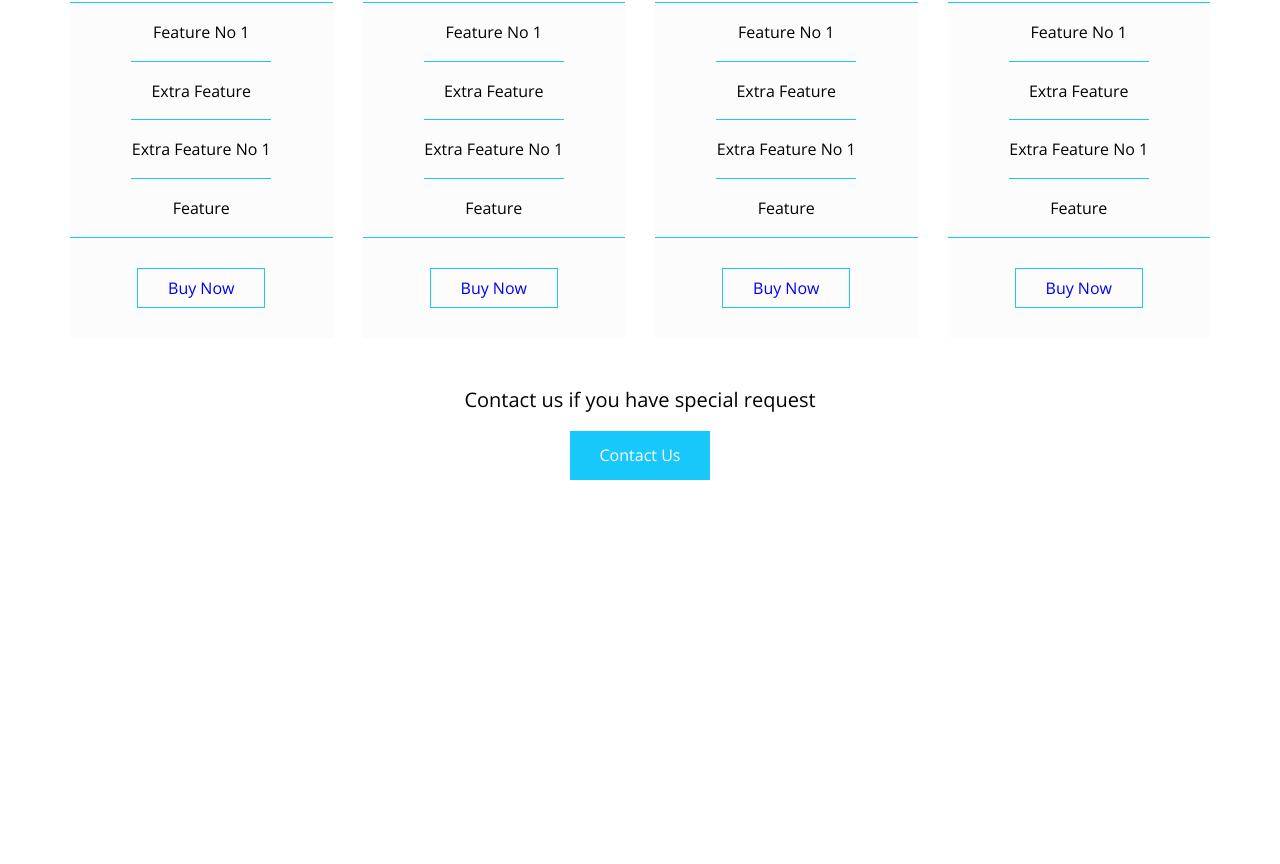
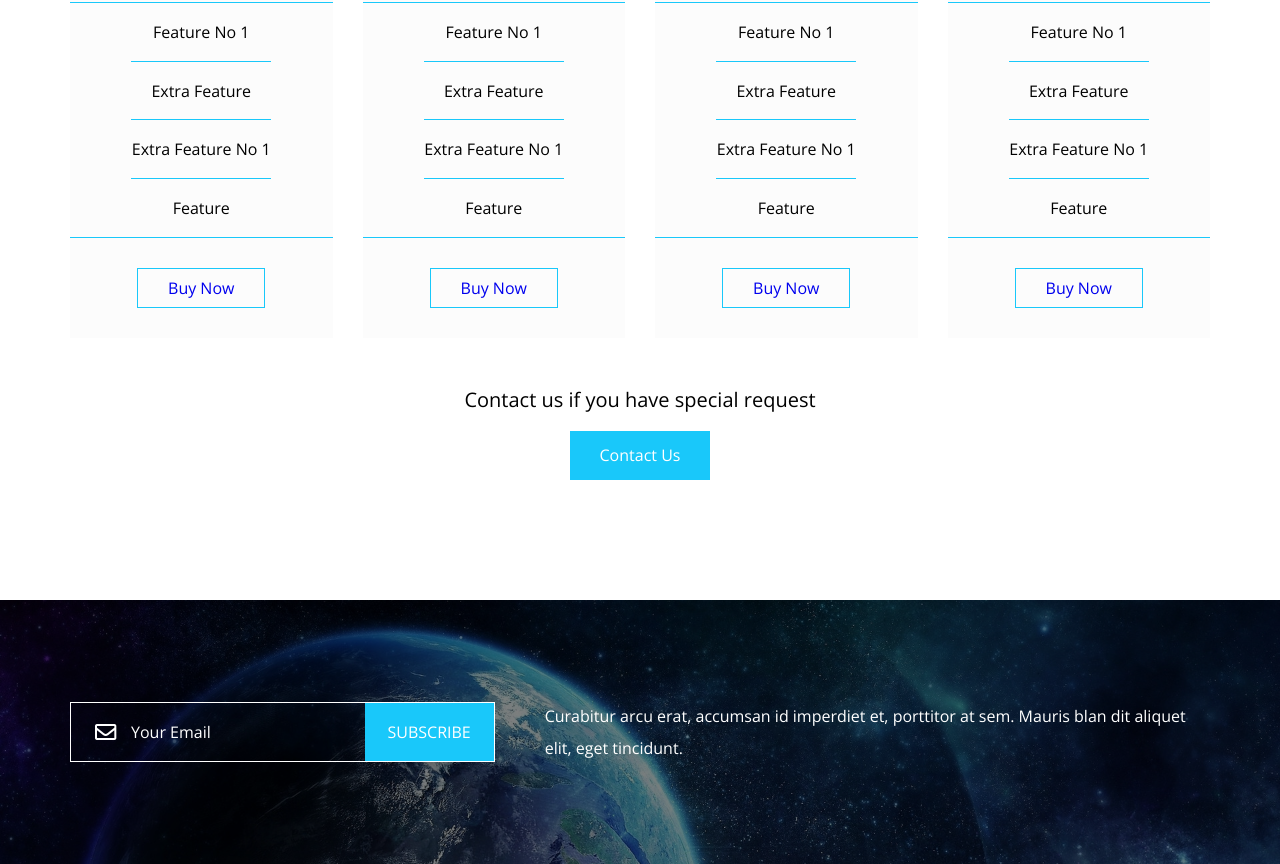
Before and after one commit to ahmed18gaa/HTML_And_CSS_Template_Two, a plain HTML site: page index.html in a window 1280 px wide. Shown: the part 6727-7591 px from the top of the page. Before the commit the page ends 7327 px from the top, so only its background shows below. Drawn offline with nearby package versions, Linux system fonts and the light colour scheme.

Commit message:
Subscribe Section

```diff
--- a/css/kasper.css
+++ b/css/kasper.css
@@ -8,6 +8,7 @@
   --main-heading-h2-color: #333;
   --main-heading-p-color: #777;
   --section-padding: 100px;
+  --subscribe-width: 130px;
 }
 /* End Variables */
 /* Start Global Rules */
@@ -828,3 +829,78 @@ header nav .form i {
   text-decoration: none;
 }
 /* End Pricing */
+/* Start Subscribe */
+.subscribe {
+  padding-top: var(--section-padding);
+  padding-bottom: var(--section-padding);
+  background-image: url("../images/subscribe.jpg");
+  background-size: cover;
+  position: relative;
+  color: white;
+}
+.subscribe::before {
+  content: "";
+  position: absolute;
+  left: 0;
+  top: 0;
+  width: 100%;
+  height: 100%;
+  background-color: rgb(0 0 0 / 50%);
+}
+.subscribe .container {
+  position: relative;
+  display: flex;
+  align-items: center;
+}
+@media (max-width: 991px) {
+  .subscribe .container {
+    flex-direction: column;
+  }
+}
+.subscribe form {
+  display: flex;
+  position: relative;
+  width: 500px;
+  max-width: 100%;
+}
+.subscribe form i {
+  position: absolute;
+  top: 50%;
+  transform: translateY(-50%);
+  left: 25px;
+}
+.subscribe form input[type="email"] {
+  border: 1px solid white;
+  border-right: none;
+  background: none;
+  padding: 20px 20px 20px 60px;
+  caret-color: var(--main-color);
+  width: calc(100% - var(--subscribe-width));
+  border-right: none;
+}
+.subscribe form input[type="submit"] {
+  width: var(--subscribe-width);
+  background-color: var(--main-color);
+  color: white;
+  padding: 10px 20px;
+  border: 1px solid white;
+  border-left: none;
+  text-transform: uppercase;
+}
+.subscribe form ::placeholder {
+  color: white;
+}
+.subscribe form input[type="email"]:focus,
+.subscribe form input[type="submit"]:focus {
+  outline: none;
+}
+.subscribe p {
+  line-height: 2;
+  margin-left: 50px;
+}
+@media (max-width: 991px) {
+  .subscribe p {
+    margin: 30px 0 0;
+  }
+}
+/* End Subscribe */
--- a/index.html
+++ b/index.html
@@ -428,5 +428,20 @@
       </div>
     </div>
     <!-- End Pricing -->
+    <!-- Start Subscribe -->
+    <div class="subscribe">
+      <div class="container">
+        <form action="">
+          <i class="far fa-envelope fa-lg"></i>
+          <input type="email" name="mail" placeholder="Your Email" />
+          <input type="submit" value="Subscribe" />
+        </form>
+        <p>
+          Curabitur arcu erat, accumsan id imperdiet et, porttitor at sem.
+          Mauris blan dit aliquet elit, eget tincidunt.
+        </p>
+      </div>
+    </div>
+    <!-- End Subscribe -->
   </body>
 </html>
```
